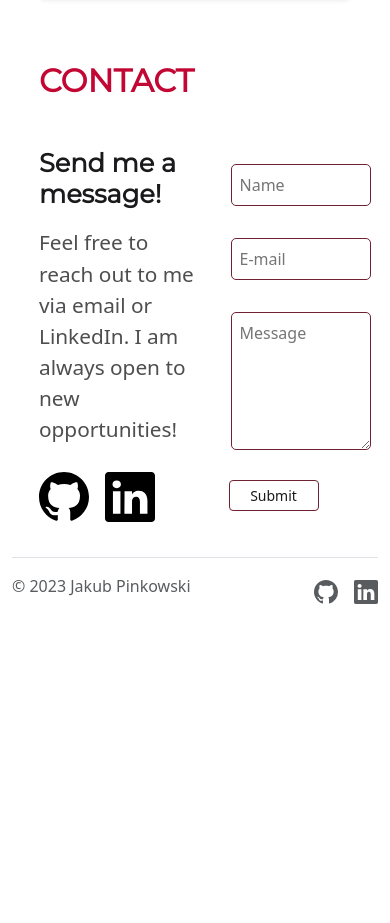
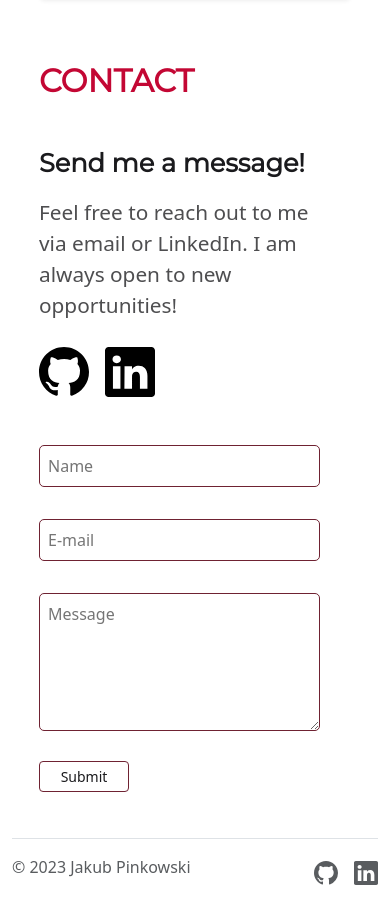
Before and after one commit to Jakub-Pinkowski/Portfolio, a Vue app: page / in a window 390 px wide. Shown: the part 5180-6103 px from the top of the page. Before the commit the page ends 5850 px from the top, so only its background shows below. Built offline with nearby package versions, Linux system fonts and the light colour scheme.

Commit message:
Contact section is now mobile-friendly

```diff
--- a/src/components/TheContact.vue
+++ b/src/components/TheContact.vue
@@ -180,4 +180,33 @@
         }
     }
 }
+
+/* Mobile */
+
+@media (max-width: 768px) {
+    #contact {
+        .contact-form {
+            flex-direction: column;
+        }
+
+        .text {
+            width: 80% !important;
+            margin: 0;
+        }
+        .form-container {
+            width: 100% !important;
+            margin: 0;
+
+            form {
+                input,
+                textarea,
+                button {
+                    margin: 1em 0 !important
+                }
+            }
+        }
+
+
+    }
+}
 </style>
```
